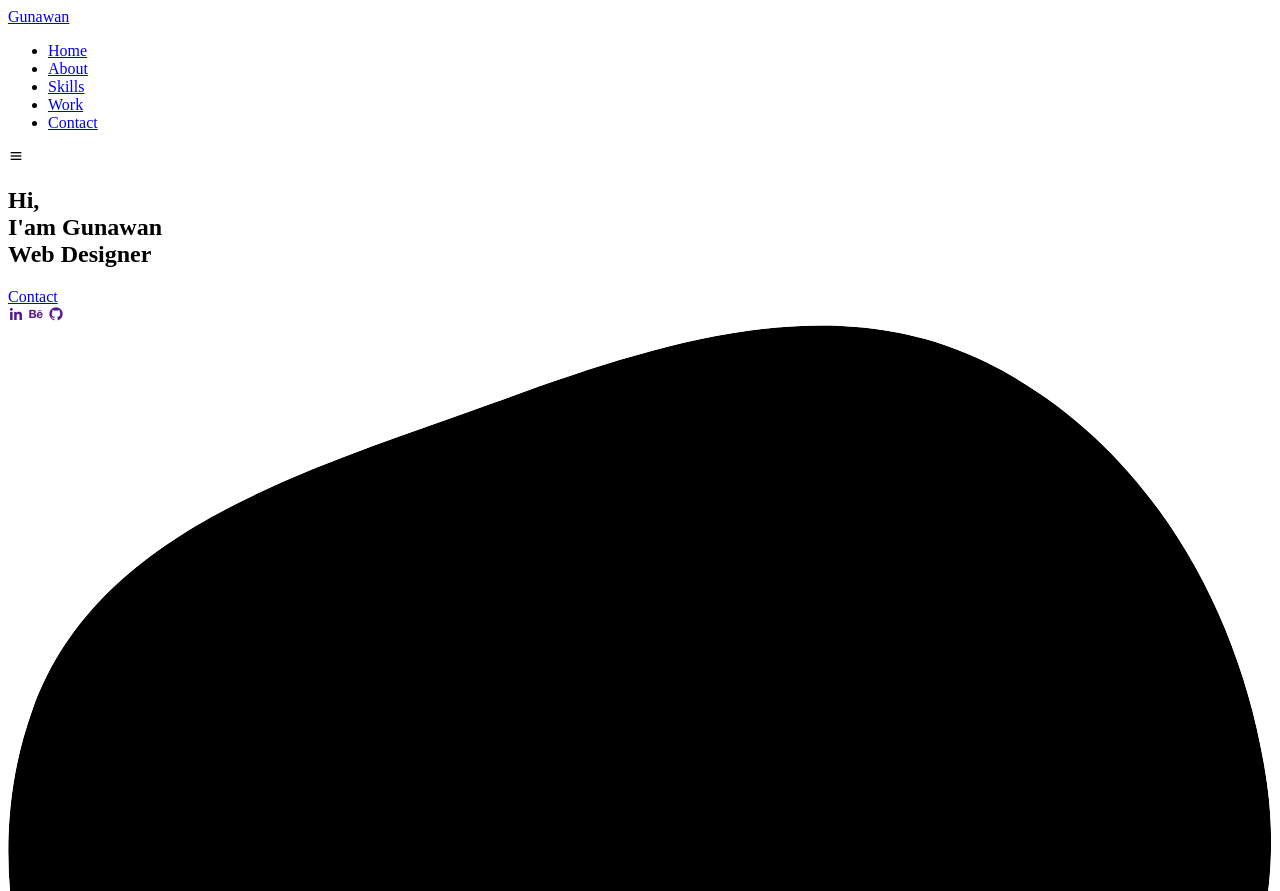
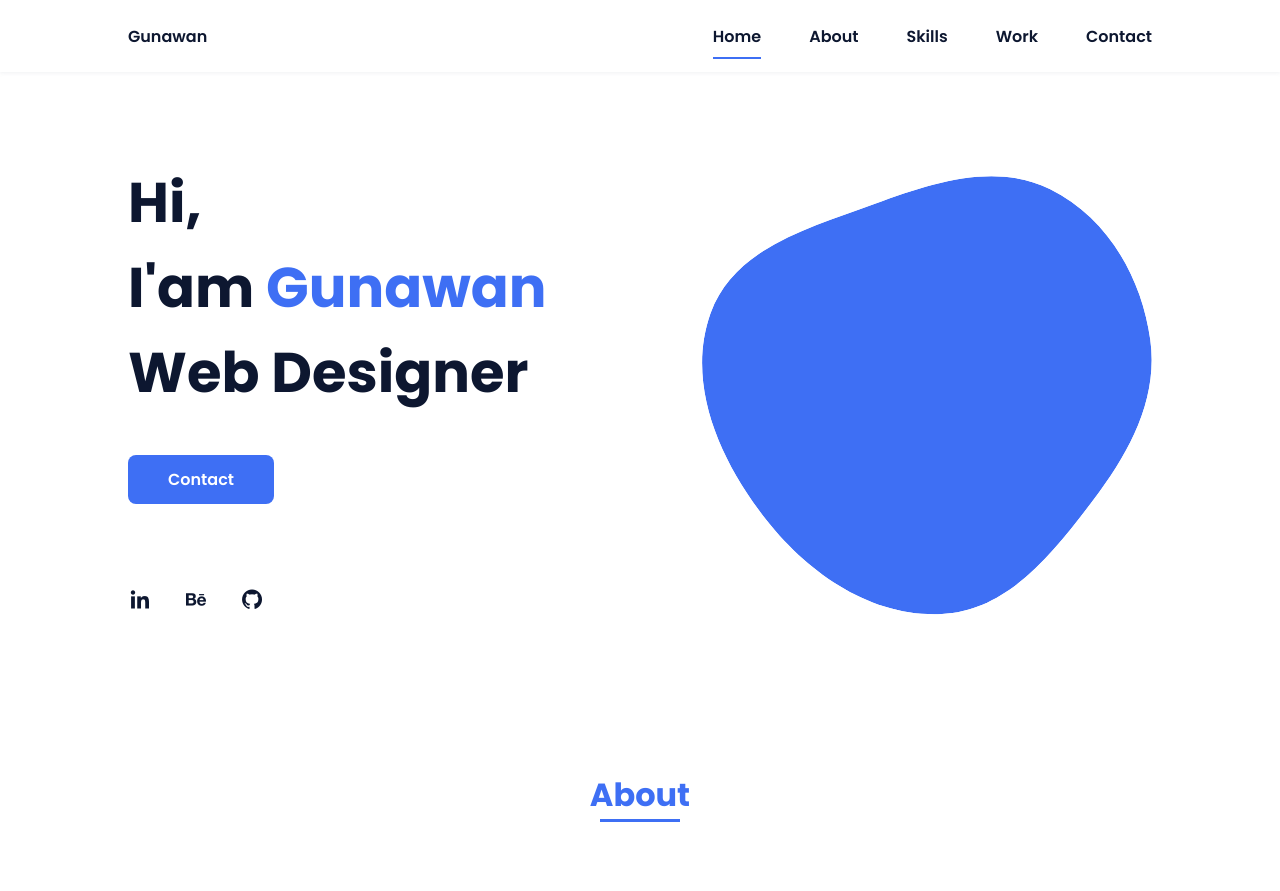
Before and after one commit to Gunawansaputra123/TA-btng23, a plain HTML site: page index.html in a window 1280 px wide. Shown: the top 891 px of the page. Drawn offline with nearby package versions, Linux system fonts and the light colour scheme; a script that the page names is missing.

Commit message:
Update index.html

```diff
--- a/index.html
+++ b/index.html
@@ -4,7 +4,7 @@
         <meta charset="UTF-8">
         <meta name="viewport" content="width=device-width, initial-scale=1.0">
 
-        <link rel="stylesheet" href="/TA BTNG/style.css">
+        <link rel="stylesheet" href="/style.css">
 
         <!-- =====BOX ICONS===== -->
         <link href='https://cdn.jsdelivr.net/npm/boxicons@2.0.5/css/boxicons.min.css' rel='stylesheet'>
```
